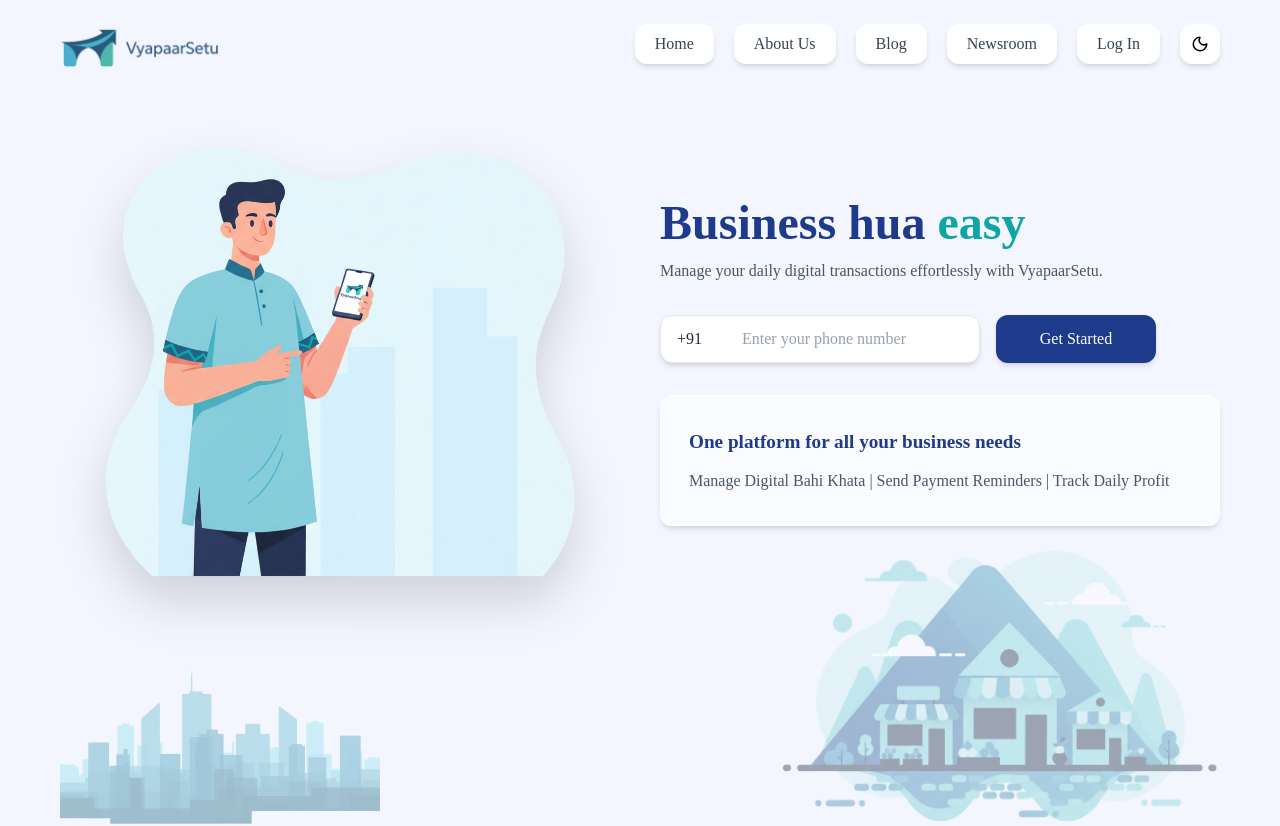
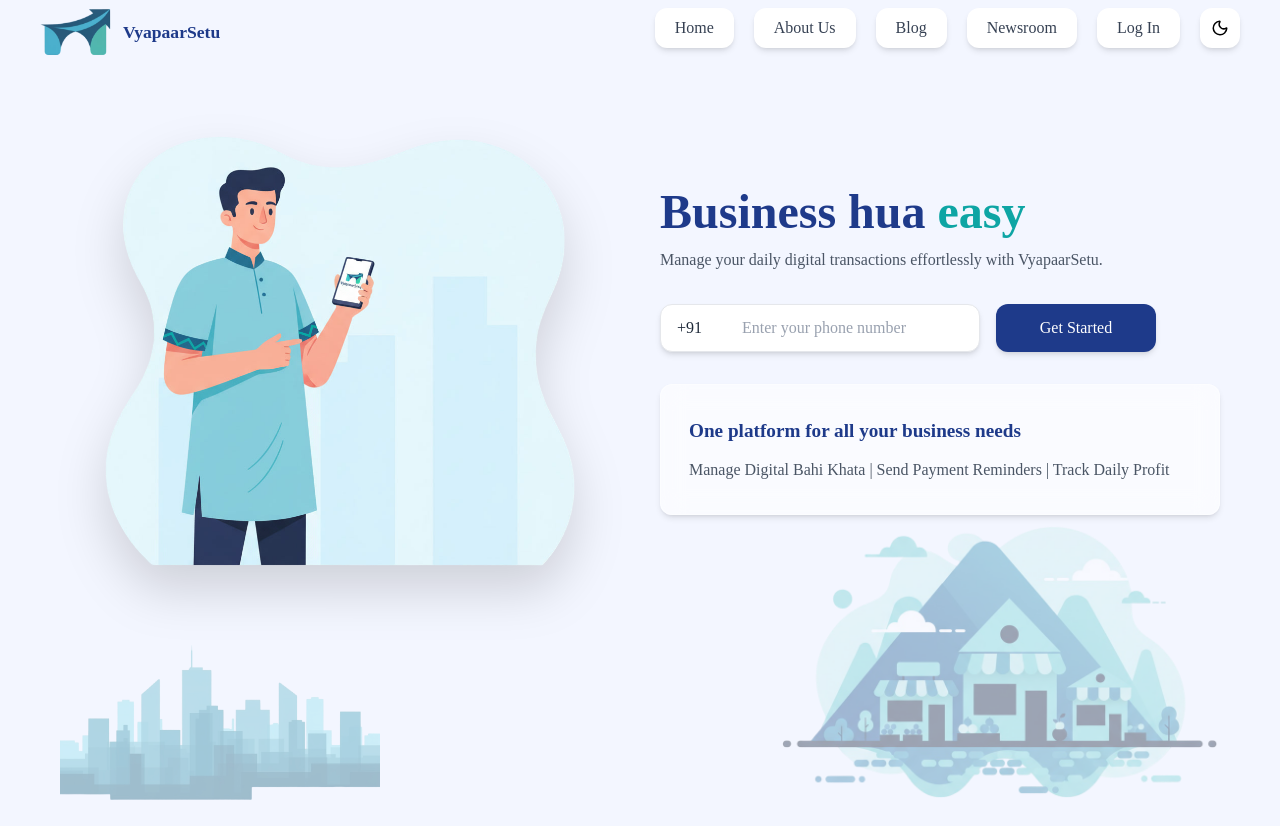
Before and after one commit to kashyapchirag/VyapaarSetu, a React (Vite) app in the folder client/: page / in a window 1280 px wide. Shown: the top 826 px of the page. Built offline with nearby package versions, Linux system fonts and the light colour scheme.

Commit message:
fixed navbar behaviour while scrolling

```diff
--- a/client/src/components/landing/Hero.tsx
+++ b/client/src/components/landing/Hero.tsx
@@ -1,6 +1,6 @@
 const Hero = () => {
     return (
-        <div className='flex flex-col md:flex-row py-10 md:py-0 gap-8 md:justify-center md:items-start relative h-[90%]'>
+        <div className='flex flex-col md:flex-row py-20 md:py-15 gap-8 md:justify-center md:items-start relative h-[90%]'>
 
             <div className="flex justify-center md:justify-between w-full md:py-18 gap-10">
                 <div className="hidden img md:flex justify-center items-center w-1/2">
--- a/client/src/components/landing/Navbar.tsx
+++ b/client/src/components/landing/Navbar.tsx
@@ -13,22 +13,26 @@ const Navbar = () => {
     const list = ["Home","About Us","Blog","Newsroom"]
 
     return (
-        <nav className="z-5">
-            <ul className="flex justify-between h-[10%] ">
-                <img src="/src/assets/logo2.png" className="w-35 md:w-40 h-auto" alt="VyapaarSetu-logo" />
+        <nav className="z-5 fixed w-full right-0 left-0 px-10 py-1 pt-2 bg-[#F3F6FF] dark:bg-[#0F172A]">
+            <ul className="flex justify-between h-[10%] gap-10">
+                <div className="flex justify-center items-center gap-3 text-[#1E3A8A] dark:text-[#E2E8F0] text-[1.1rem] font-extrabold">
+                    <img src="/src/assets/logo3.png" className="h-8 my-auto md:h-12" alt="VyapaarSetu-logo" />
+                    <span>VyapaarSetu</span>
+
+                </div>
 
                 <div className="buttons h-full flex gap-5">
                     {
                         list.map((ele,index)=>{
                             return (
-                                <NavLink key={index} to={`/${ele.toLowerCase().replaceAll(' ','')}`} className="hidden px-5 md:flex justify-center items-center h-10 bg-white dark:bg-[#1E293B] text-gray-700 dark:text-gray-200  dark:border-[#334155] rounded-xl shadow-md hover:bg-[#1b2957] hover:text-white hover:-translate-y-0.5 transition-all duration-200 cursor-pointer">{ele}</NavLink>
+                                <NavLink key={index} to={`/${ele.toLowerCase().replaceAll(' ','')}`} className="hidden px-5 md:flex justify-center items-center h-10 bg-white dark:bg-[#1E293B] text-gray-700 dark:text-gray-200 dark:border-[#334155] rounded-xl shadow-md hover:bg-[#1b2957] hover:text-white hover:-translate-y-0.5 transition-all duration-200 cursor-pointer">{ele}</NavLink>
                             )
                         })
                     }
 
                     <button className="px-5 flex justify-center items-center h-10 bg-white dark:bg-[#1E293B] text-gray-700 dark:text-gray-200  dark:border-[#334155] rounded-xl shadow-md hover:bg-[#1b2957] hover:text-white hover:-translate-y-0.5 transition-all duration-200 cursor-pointer">Log In</button>
 
-                    <button onClick={handleTheme} className="w-10 h-10 flex items-center justify-center bg-white dark:bg-[#1E293B] dark:text-white rounded-xl shadow-md transition-all cursor-pointer">
+                    <button onClick={handleTheme} className="w-10 h-10 flex items-center justify-center bg-white dark:bg-[#1E293B] dark:text-white rounded-xl shadow-md transition-all hover:-translate-y-0.5 transition-all duration-200 cursor-pointer">
                         {darkMode? <Sun size={18} /> : <Moon size={18} />}
                     </button>
 
--- a/client/src/pages/LandingPage.tsx
+++ b/client/src/pages/LandingPage.tsx
@@ -7,7 +7,7 @@ import Navbar from "../components/landing/Navbar"
 const LandingPage = () => {
     return (
         <div>
-            <div className="bg-[#F3F6FF] dark:bg-[#0F172A] transition-colors duration-300 min-h-screen w-full py-6 px-5 md:px-15 flex flex-col gap-6 md:gap-20">
+            <div className="bg-[#F3F6FF] dark:bg-[#0F172A] transition-colors duration-300 min-h-screen w-full pb-6 px-5 md:px-15 flex flex-col gap-6 md:gap-20">
                 <div className="min-h-screen relative flex flex-col">
                     <Navbar/>
                     <Hero/>
```
Also changed, not shown: client/src/assets/logo3.png (added), 1 other file (tests, documents, lock files or other folders).
